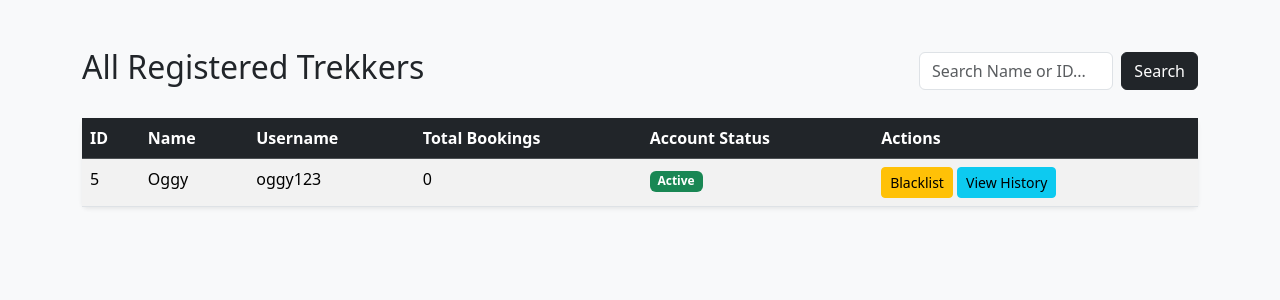
After one commit to dishank-04/trekking-management-application, a Flask app: page /admin/trekkers in a window 1280 px wide. The commit adds this page. Shown: the top 300 px of the page. Run offline with Flask 3, Linux system fonts and the light colour scheme; a user stored in the database is signed in.

Commit message:
Completed Milestone-3 Admin Dashboard and Management

```diff
--- a/app/models.py
+++ b/app/models.py
@@ -13,7 +13,7 @@ class User(db.Model):
     id = db.Column(db.Integer, primary_key=True)
     username = db.Column(db.String(80), unique=True, nullable=False)
     password_hash = db.Column(db.String(256), nullable=False)
-    name = db.Column(db.String(80), nullable=False)
+    name = db.Column(db.String(8>0), nullable=False)
     role = db.Column(db.String(20), nullable=False)
     is_blacklisted = db.Column(db.Boolean, default=False)
 
--- a/app/routes/admin.py
+++ b/app/routes/admin.py
@@ -38,10 +38,20 @@ def admin_dashboard():
 @admin_bp.route('/trek')
 def manage_treks():
 
+    search_term = request.args.get('search')
+    query = models.Trek.query
+
+    if search_term:
+
+        if search_term.isdigit():
+            query = query.filter(models.Trek.id == int(search_term))
+
+        else:
+            query = query.filter(models.Trek.trek_name.ilike(f"%{search_term}%"))
+
     # Displaying all the treks
 
-    treks_list = models.Trek.query.all() # .query.all() will return results in a list format so we need to actually run a for loop to display all treks in a table.
-
+    treks_list = query.all() # .query.all() will return results in a list format so we need to actually run a for loop to display all treks in a table.
     return render_template('admin/trek/manage_treks.html', all_treks=treks_list) # Passing this list of treks to Jinja template in HTML
 
 
@@ -160,14 +170,24 @@ def delete_trek(trek_id):
 
 
 
-''' All routes given below are related to staff'''
+''' All routes given below are related to staff which include manage_staff, adding_staff, Deactivate Staff, pending allotments of deactivated staff and reassigning those treks to new staff'''
 
 @admin_bp.route('/staff')
 def manage_staff():
 
-    # Displaying profile of all staffs
+    search_term = request.args.get('search')
+    query = models.User.query.filter_by(role='Staff')
 
-    staff_list = models.User.query.filter_by(role='Staff').all()
+    if search_term:
+
+        if search_term.isdigit():
+            query = query.filter(models.User.id == int(search_term))
+
+        else:
+            query = query.filter(models.User.name.ilike(f"%{search_term}%"))
+
+
+    staff_list = query.all()
     return render_template('admin/staff/manage_staff.html', all_staff=staff_list)
 
 
@@ -276,3 +296,105 @@ def reassign_staff(trek_id):
 
     flash(f"Successfully Reassigned {trek_to_update.trek_name} to {valid_staff.name}", "success")
     return redirect(url_for('admin.staff_pending'))
+
+
+
+''' All below routes are realted to Trekkers/users '''
+
+@admin_bp.route('/trekkers')
+def manage_trekkers():
+
+    search_term = request.args.get('search')
+    query = models.User.query.filter_by(role='Trekker')
+
+    if search_term:
+
+        # If admin searches using id then
+        if search_term.isdigit():
+            query = query.filter(models.User.id == int(search_term))
+
+        # Admin is searching using alphabets
+        else:
+            query = query.filter(models.User.name.ilike(f"%{search_term}%"))
+
+
+    trekkers_list = query.all() # If there is no search term we give all the Trekkers to admin
+
+    return render_template('/admin/trekkers/manage_trekkers.html', all_trekkers=trekkers_list)
+
+
+
+@admin_bp.route('/trekkers/toggle/<int:trekker_id>', methods=['POST'])
+def toggle_trekker_status(trekker_id):
+
+    trekker_user = models.User.query.get_or_404(trekker_id)
+    trekker_user.is_blacklisted = not trekker_user.is_blacklisted
+
+    if trekker_user.is_blacklisted:
+
+        upcoming_bookings = models.Booking.query.join(models.Trek).filter(models.Trek.status == 'Upcoming',
+                                                                          models.Booking.booking_status == 'Confirmed',
+                                                                          models.Booking.user_id == trekker_id).all()
+
+
+        for booking in upcoming_bookings:
+
+            booking.booking_status = 'Cancelled'
+            booking.payment_status = 'Forfeited'
+            booking.trek.available_slots += 1
+
+
+        if upcoming_bookings:
+            flash(f"Trekker {trekker_user.name} has been Blacklisted {len(upcoming_bookings)} bookings have been cancelled", "danger")
+
+        else:
+            flash(f"Trekker {trekker_user.name} has been Blacklisted", "danger")
+
+
+    models.db.session.commit()
+
+    return redirect(url_for('admin.manage_trekkers'))
+
+
+@admin_bp.route('/trekkers/<int:trekker_id>/history')
+def view_trekker_history(trekker_id):
+
+    trekker_user = models.User.query.get_or_404(trekker_id)
+
+    booking_history = (models.Booking.query.filter_by(user_id=trekker_id)
+                       .join(models.Trek)
+                       .order_by(models.Trek.start_date.desc())
+                       .all()
+                      )
+
+    return render_template('/admin/trekkers/view_trekker_history.html', trekker=trekker_user, history=booking_history)
+
+
+
+''' All routes given below are related to bookings '''
+
+@admin_bp.route('/bookings')
+def manage_bookings():
+
+    all_bookings = models.Booking.query.join(models.User, models.Booking.user_id == models.User.id).join(models.Trek, models.Booking.trek_id == models.Trek.id).order_by(models.Booking.booking_date.desc()).all()
+
+    return render_template('/admin/bookings/manage_bookings.html', all_bookings=all_bookings)
+
+
+@admin_bp.route('/bookings/forcecancel/<int:booking_id>', methods=['POST'])
+def force_cancel_booking(booking_id):
+
+    booking_to_cancel = models.Booking.query.get_or_404(booking_id)
+
+    if booking_to_cancel.booking_status != 'Confirmed' or booking_to_cancel.trek.status != 'Upcoming':
+        flash("Only Confirmed Bookings for Upcoming treks can be cancelled")
+        return redirect(url_for('admin.manage_bookings'))
+
+    booking_to_cancel.booking_status = 'Cancelled'
+    booking_to_cancel.trek.available_slots += 1
+    booking_to_cancel.payment_status = 'Forfeited'
+
+    models.db.session.commit()
+
+    flash(f"Booking {booking_to_cancel.id} for user {booking_to_cancel.trekker.name} has been force cancelled", "warning")
+    return redirect(url_for('admin.manage_bookings'))
--- a/app/templates/admin/dashboard/dashboard.html
+++ b/app/templates/admin/dashboard/dashboard.html
@@ -19,12 +19,14 @@
         </div>
 
         <div class="col-md-3 mb-3">
+            <a href="{{ url_for('admin.manage_trekkers') }}" class="text-decoration-none">
                 <div class="card text-white bg-success h-100">
                     <div class="card-body">
                         <h5 class="card-title">Total Trekkers</h5>
                         <h2 class="display-4">{{ users_count }}</h2>
                     </div>
                 </div>
+            </a>
         </div>
 
         <div class="col-md-3 mb-3">
@@ -39,13 +41,16 @@
         </div>
 
         <div class="col-md-3 mb-3">
+           <a href="{{ url_for('admin.manage_bookings') }}" class="text-decoration-none">
                 <div class="card text-white bg-danger h-100">
                     <div class="card-body">
                         <h5 class="card-title">Total Bookings</h5>
                         <h2 class="display-4">{{ bookings_count }}</h2>
                     </div>
                 </div>
+            </a>
         </div>
+
     </div>
 
     <div class="row">
--- /dev/null
+++ b/app/templates/admin/trekkers/manage_trekkers.html
@@ -0,0 +1,89 @@
+{% extends "base.html" %}
+
+{% block title %} Manage Trekkers {% endblock %}
+
+{% block content %}
+
+    <div class="d-flex justify-content-between align-items-center mb-4">
+        <h2>All Registered Trekkers</h2>
+
+        <form action="{{ url_for('admin.manage_trekkers') }}" method="GET" class="d-flex w-25">
+            <input type="text" name="search" class="form-control me-2" placeholder="Search Name or ID..." value="{{ request.args.get('search', '') }}">
+            <button type="submit" class="btn btn-dark">Search</button>
+            {% if request.args.get('search') %}
+                <a href="{{ url_for('admin.manage_trekkers') }}" class="btn btn-outline-secondary ms-2">Clear</a>
+            {% endif %}
+        </form>
+
+    </div>
+
+    <table class="table table-striped table-hover shadow-sm bg-white rounded">
+
+        <thead class="table-dark">
+
+            <tr>
+                <th>ID</th>
+                <th>Name</th>
+                <th>Username</th>
+                <th>Total Bookings</th>
+                <th>Account Status</th>
+                <th>Actions</th>
+            </tr>
+
+        </thead>
+
+        <tbody>
+
+            {% for trekker in all_trekkers %}
+
+            <tr>
+
+                <td>{{ trekker.id }}</td>
+                <td>{{ trekker.name }}</td>
+                <td>{{ trekker.username }}</td>
+
+                <td>{{ trekker.bookings | length }}</td>
+
+                <td>
+
+                    {% if trekker.is_blacklisted %}
+                        <span class="badge bg-danger">Blacklisted</span>
+                    {% else %}
+                        <span class="badge bg-success">Active</span>
+                    {% endif %}
+
+                </td>
+
+                <td>
+
+                    <form action="{{ url_for('admin.toggle_trekker_status', trekker_id=trekker.id) }}" method="POST" class="d-inline">
+                        <button type="submit" class="btn btn-sm btn-warning">
+                            {% if trekker.is_blacklisted %}
+                                Unblacklist
+                            {% else %}
+                                Blacklist
+                            {% endif %}
+                        </button>
+                    </form>
+
+                    <a href="{{ url_for('admin.view_trekker_history', trekker_id=trekker.id) }}" class="btn btn-sm btn-info">View History</a>
+
+                </td>
+
+            </tr>
+
+            {% else %}
+
+            <tr>
+                <td colspan="6" class="text-center text-muted py-4">
+                    Currently no Trekkers exist.
+                </td>
+            </tr>
+
+            {% endfor %}
+
+        </tbody>
+
+    </table>
+
+{% endblock %}
```
Also changed, not shown: app/templates/admin/bookings/manage_bookings.html (added, +81 -0 lines), app/templates/admin/staff/manage_staff.html (+14 -3 lines), app/templates/admin/trek/manage_treks.html (+12 -2 lines), app/templates/admin/trekkers/view_trekker_history.html (added, +77 -0 lines), README.md, instance/madproject.db. Lines whose indentation alone changed are shown as unchanged.
